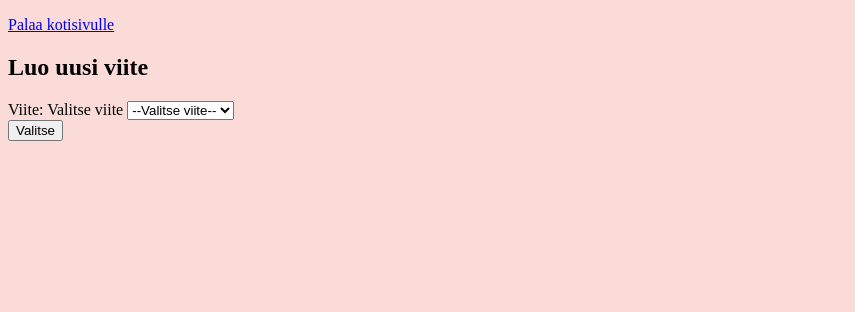
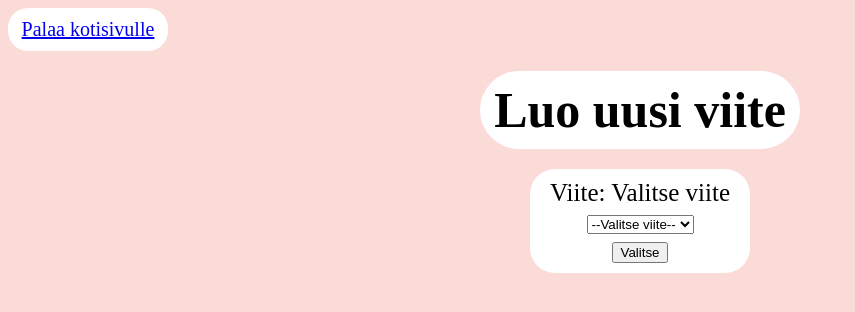
Before and after one commit to saarapasonen/pingviinit, a Flask app: page /uusi-viite in a window 1280 px wide. Shown: the top 312 px of the page, without its empty margins (0-855 px from the left). Run offline with Flask 3, Linux system fonts and the light colour scheme.

Commit message:
cosmetic updates to the uusi viite page

```diff
--- a/src/templates/uusi_viite.html
+++ b/src/templates/uusi_viite.html
@@ -5,22 +5,29 @@ Luo uusi viite
 {% endblock %}
 
 {% block body %}
-<p>
+<div style="background-color: white; padding: 10px; border-radius: 1em; width: 140px; text-align: center; font-size: 20px;">
   <a href="/">Palaa kotisivulle</a>
-</p>
+</div>
 
-<h2>Luo uusi viite</h2>
+<h2>
+  <div style="background-color: white; padding: 10px; border-radius: 1em; width: 300px; margin: auto; text-align: center; font-size: 50px;">
+    Luo uusi viite
+  </div>
+</h2>
 
 {% with messages = get_flashed_messages() %}
 {% if messages %}
+<div style="background-color: white;">
   <ul>
     {% for message in messages %}
       <li style="color: black;">{{ message }}</li>
     {% endfor %}
   </ul>
+</div>
 {% endif %}
 {% endwith %}
 
+<div style="background-color: white; padding: 10px; border-radius: 1em; width: 200px; margin:auto; text-align: center; font-size: 25px;">
   <form action="/luo-viite" method="post">
     <label for="content">Viite:</label>
     <label for="cite-select">Valitse viite</label>
@@ -36,5 +43,5 @@ Luo uusi viite
       Valitse
     </button>
   </form>
-
+</div>
 {% endblock %}
```
Lines whose indentation alone changed are shown as unchanged.
